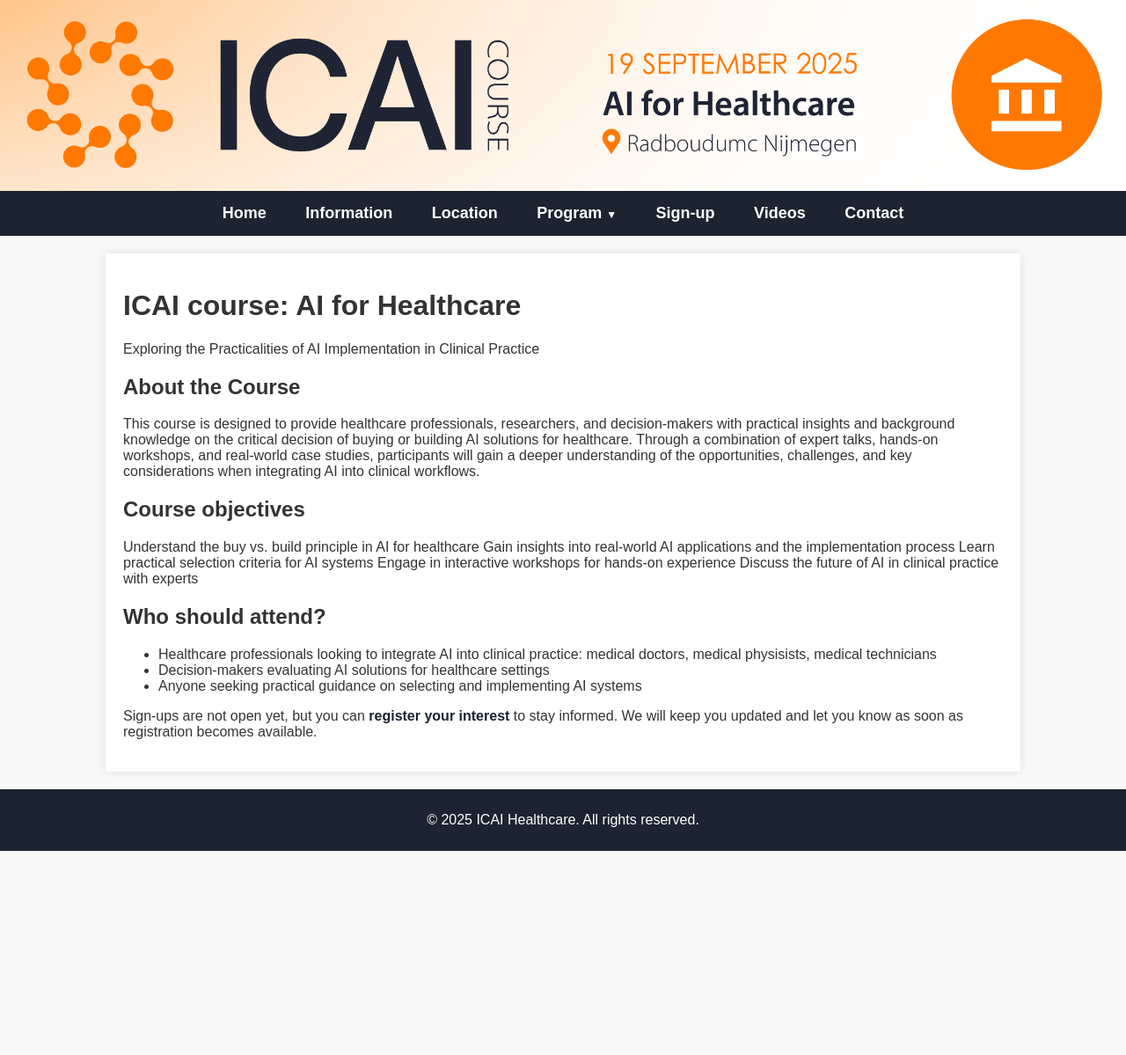
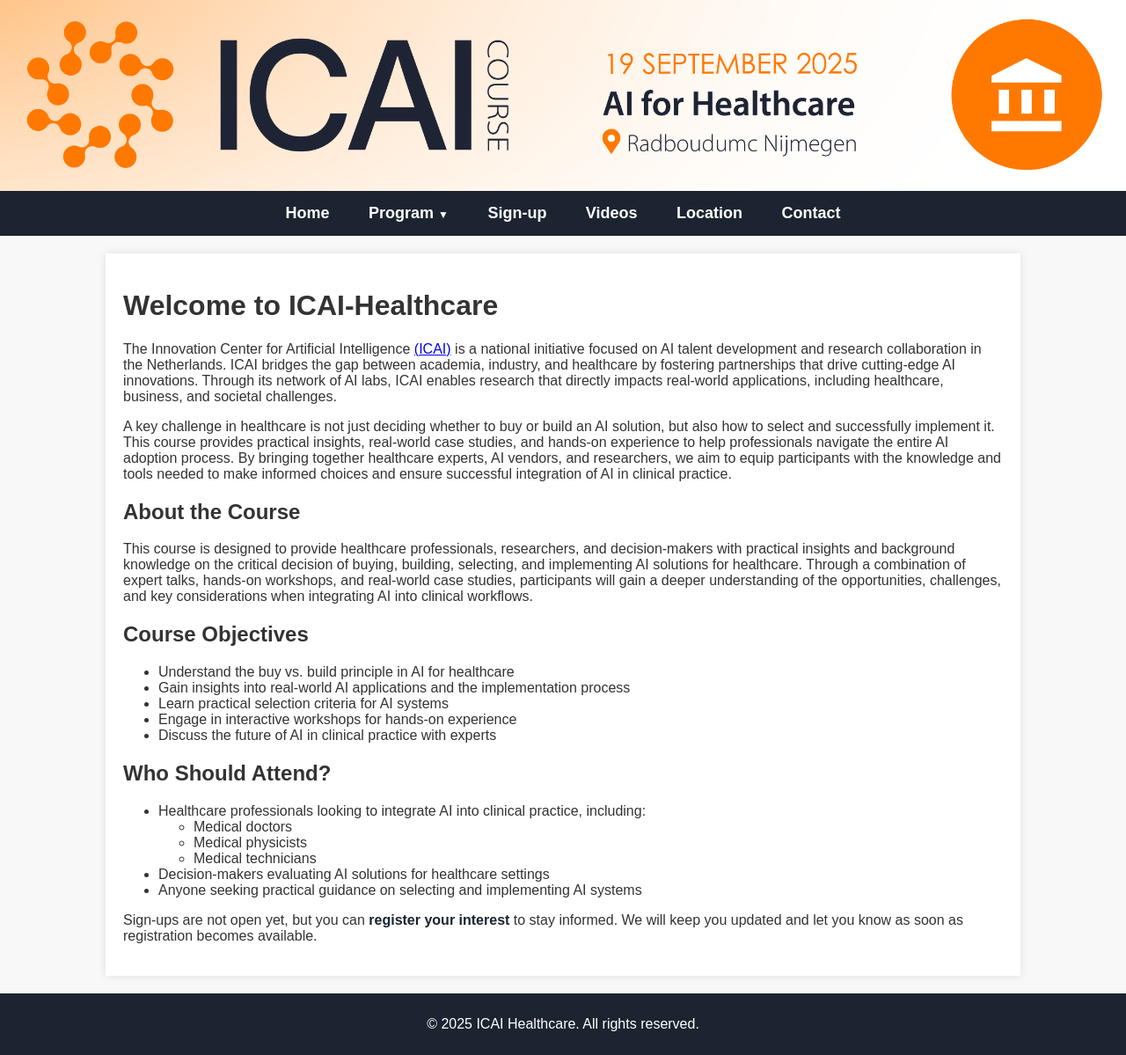
Before and after one commit to marliebesouw/marliebesouw.github.io, a Jekyll site: the page built from index.md, in a window 1280 px wide. Shown: the whole page at 88% size. Built offline with Jekyll 4.4.1, drawn with Linux system fonts in a browser that asks for light colours; before the commit the page ends 967 px from its top, so only the background shows below that.

Commit message:
fixed home page, changed order menu

```diff
--- a/_layouts/default.html
+++ b/_layouts/default.html
@@ -22,8 +22,7 @@
         <button class="hamburger" onclick="toggleMenu()">☰</button> <!-- Three stripes -->
         <ul id ="navMenu">
             <li><a href="{{ site.baseurl }}/">Home</a></li>
-            <li><a href="{{ site.baseurl }}/information">Information</a></li>
-            <li><a href="{{ site.baseurl }}/location">Location</a></li>
+            <!-- <li><a href="{{ site.baseurl }}/information">Information</a></li> -->
 
             <li class ="dropdown">
                 <a href="{{ site.baseurl }}/program" class="dropbtn">Program </a>
@@ -35,6 +34,7 @@
             </li>
             <li><a href="{{ site.baseurl }}/sign-up">Sign-up</a></li>
             <li><a href="{{ site.baseurl }}/videos">Videos</a></li>
+            <li><a href="{{ site.baseurl }}/location">Location</a></li>
             <li><a href="{{ site.baseurl }}/contact">Contact</a></li>
 
         </ul>
--- a/index.md
+++ b/index.md
@@ -2,28 +2,34 @@
 layout: default
 title: Welcome to ICAI-Healthcare
 ---
+# Welcome to ICAI-Healthcare
 
-# ICAI course: AI for Healthcare
+The Innovation Center for Artificial Intelligence <a href="https://www.icai.ai/" target="_blank">(ICAI)</a> is a national initiative focused on AI talent development and research collaboration in the Netherlands. ICAI bridges the gap between academia, industry, and healthcare by fostering partnerships that drive cutting-edge AI innovations. Through its network of AI labs, ICAI enables research that directly impacts real-world applications, including healthcare, business, and societal challenges.
 
-Exploring the Practicalities of AI Implementation in Clinical Practice
+A key challenge in healthcare is not just deciding whether to buy or build an AI solution, but also how to select and successfully implement it. This course provides practical insights, real-world case studies, and hands-on experience to help professionals navigate the entire AI adoption process. By bringing together healthcare experts, AI vendors, and researchers, we aim to equip participants with the knowledge and tools needed to make informed choices and ensure successful integration of AI in clinical practice.
 
 ## About the Course
 
-This course is designed to provide healthcare professionals, researchers, and decision-makers with practical insights and background knowledge on the critical decision of buying or building AI solutions for healthcare. Through a combination of expert talks, hands-on workshops, and real-world case studies, participants will gain a deeper understanding of the opportunities, challenges, and key considerations when integrating AI into clinical workflows.
+This course is designed to provide healthcare professionals, researchers, and decision-makers with practical insights and background knowledge on the critical decision of buying, building, selecting, and implementing AI solutions for healthcare. Through a combination of expert talks, hands-on workshops, and real-world case studies, participants will gain a deeper understanding of the opportunities, challenges, and key considerations when integrating AI into clinical workflows.
 
-## Course objectives
+## Course Objectives
 
-Understand the buy vs. build principle in AI for healthcare
-Gain insights into real-world AI applications and the implementation process
-Learn practical selection criteria for AI systems
-Engage in interactive workshops for hands-on experience
-Discuss the future of AI in clinical practice with experts
+- Understand the buy vs. build principle in AI for healthcare
+- Gain insights into real-world AI applications and the implementation process
+- Learn practical selection criteria for AI systems
+- Engage in interactive workshops for hands-on experience
+- Discuss the future of AI in clinical practice with experts
 
-## Who should attend?
+## Who Should Attend?
 
-- Healthcare professionals looking to integrate AI into clinical practice: medical doctors, medical physisists, medical technicians
+- Healthcare professionals looking to integrate AI into clinical practice, including:
+  - Medical doctors
+  - Medical physicists
+  - Medical technicians
 - Decision-makers evaluating AI solutions for healthcare settings
 - Anyone seeking practical guidance on selecting and implementing AI systems
+
+
 
 <div class="content">
     <p>Sign-ups are not open yet, but you can <a href="{{ site.url }}/contact">register your interest</a> to stay informed. We will keep you updated and let you know as soon as registration becomes available.</p>
```
Also changed, not shown: program.md (+24 -2 lines).
